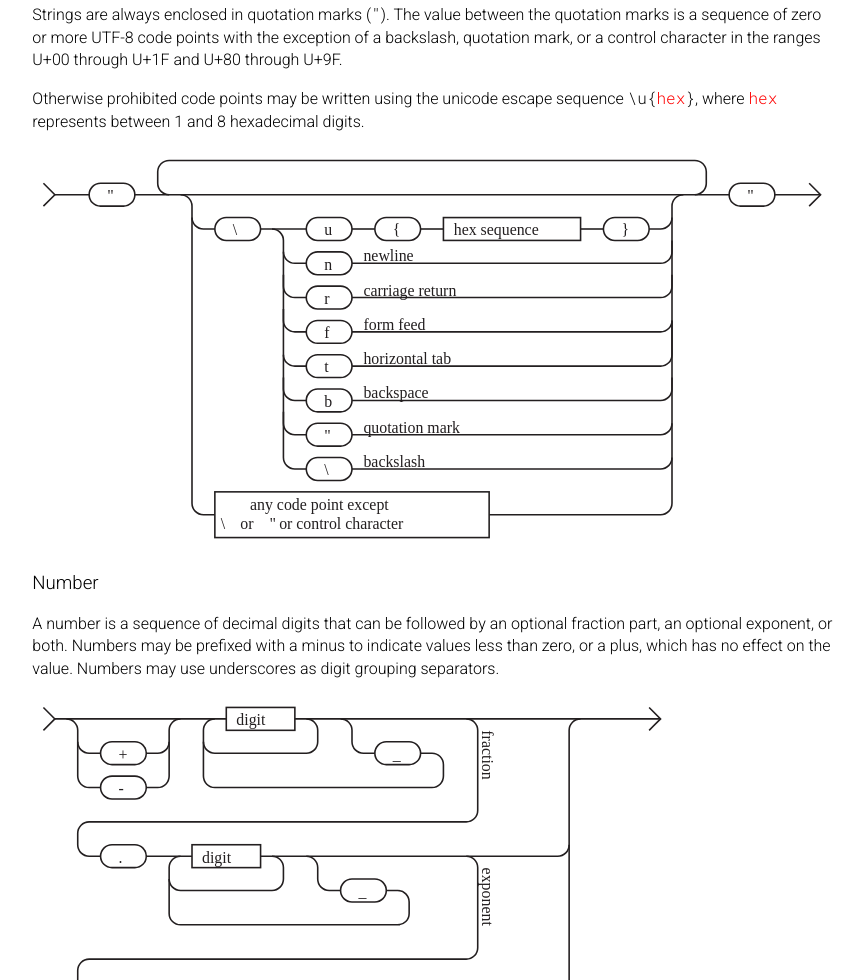
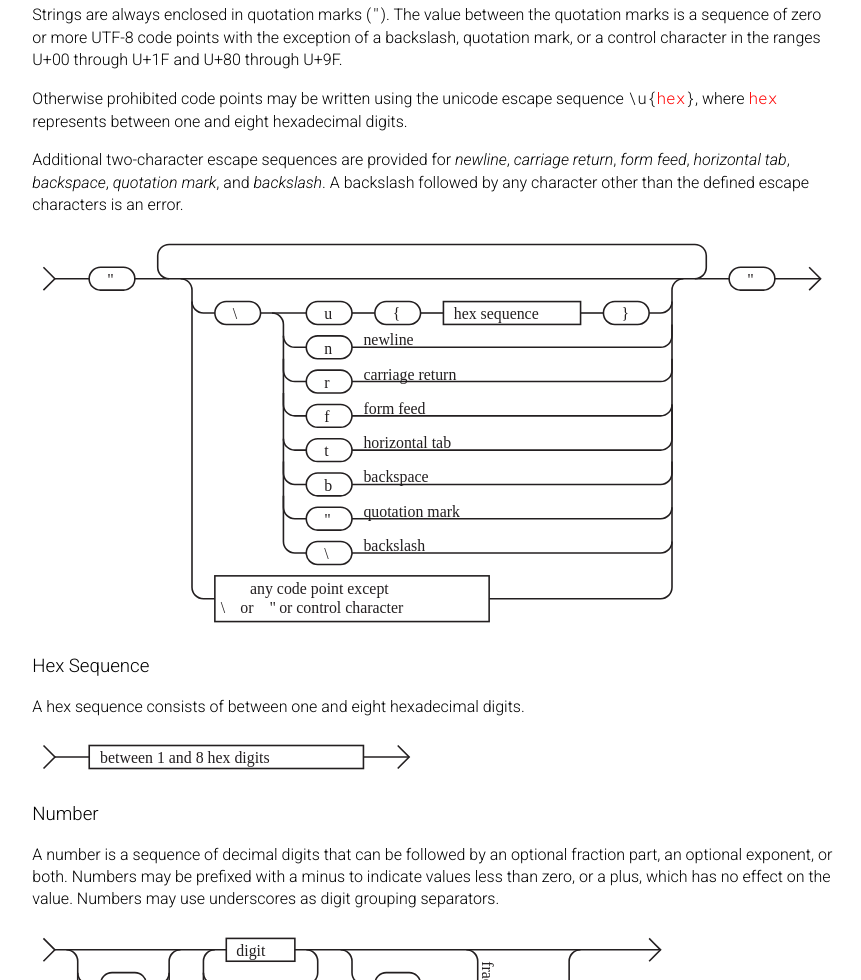
Before and after one commit to jotjotdotio/tablo, a plain HTML site: page index.html in a window 1280 px wide. Shown: the part 1732-2712 px from the top of the page, without its empty margins (109-970 px from the left). Drawn offline with Linux system fonts and the light colour scheme.

Commit message:
add hex sequence and escape sequence description

```diff
--- a/index.html
+++ b/index.html
@@ -91,9 +91,18 @@
             <p>Otherwise prohibited code points may be written using the unicode
                 escape sequence <code>\u{<span style="color:red">hex</span>}</code>,
                 where <code><span style="color:red">hex</span></code> represents
-                between 1 and 8 hexadecimal digits.
-            </p>
+                between one and eight hexadecimal digits.</p>
+            <p>Additional two-character
+                escape sequences are provided for <em>newline</em>, <em>carriage
+                return</em>, <em>form feed</em>, <em>horizontal tab</em>,
+                <em>backspace</em>, <em>quotation mark</em>, and <em>backslash</em>.
+                A backslash followed by any character other than the defined
+                escape characters is an error.</p>
             <img style="width: 100%;" src="diagrams/string.svg"/>
+
+            <h2>Hex Sequence</h2>
+            <p>A hex sequence consists of between one and eight hexadecimal digits.</p>
+            <img style="width: 100%;" src="diagrams/hex-sequence.svg"/>
 
             <h2>Number</h2>
             <p>A number is a sequence of decimal digits that can be followed by an
```
